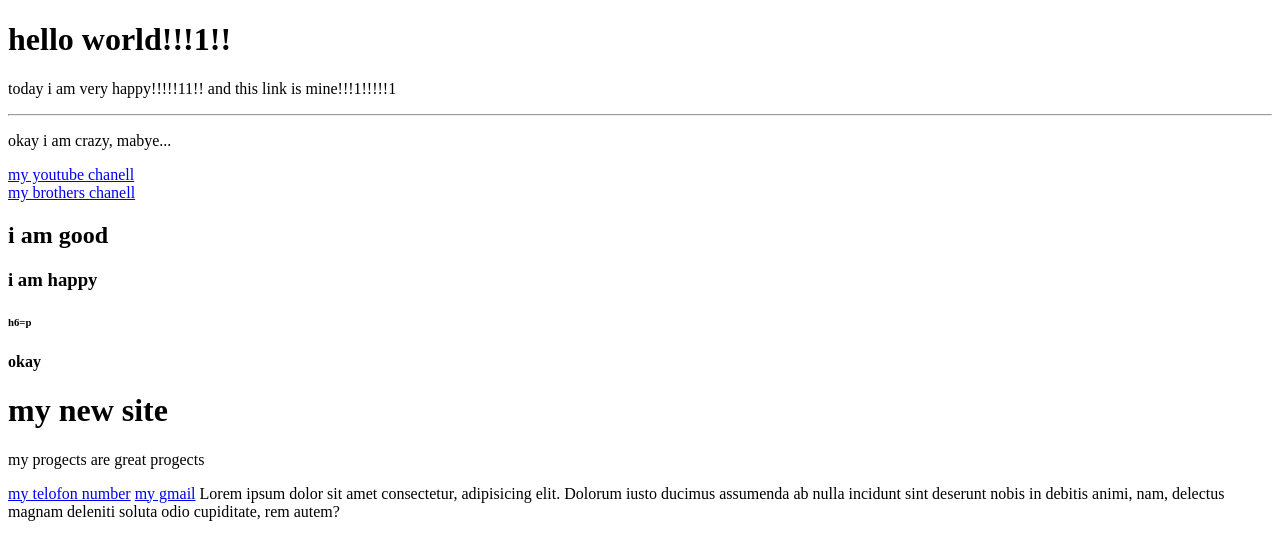
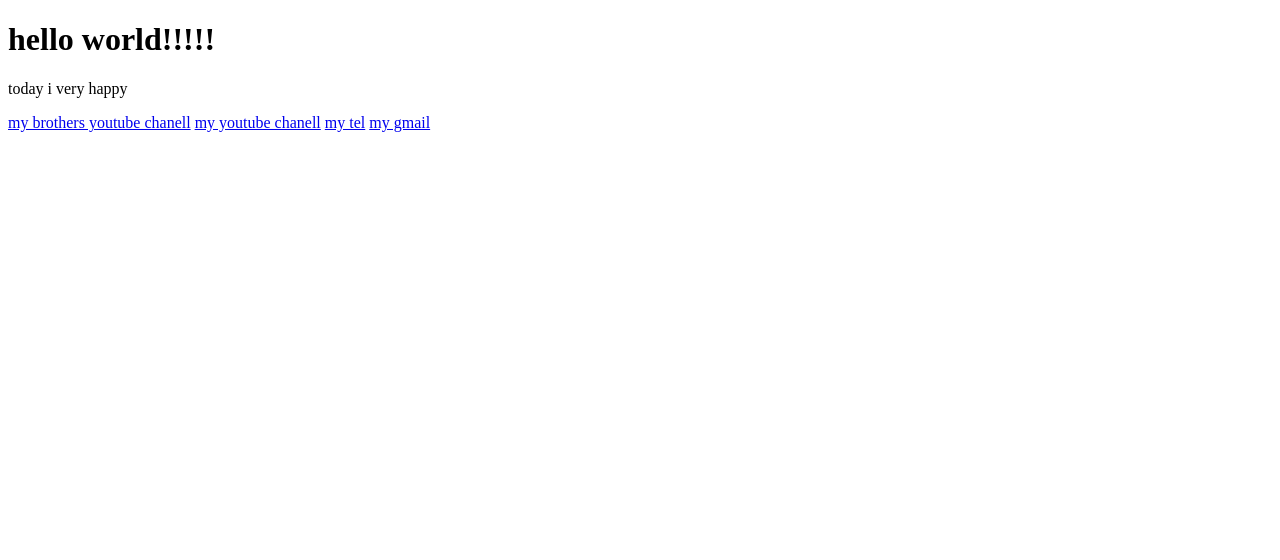
Before and after one commit to jahangir1488/simple_html_page, a plain HTML site: page index.html in a window 1280 px wide. Drawn offline with Linux system fonts and the light colour scheme.

Commit message:
i change it again

```diff
--- a/index.html
+++ b/index.html
@@ -7,38 +7,12 @@
 </head>
 <body>
 
-<H1>hello world!!!1!!</H1>
-
-<p>today i am very happy!!!!!11!! and this link is mine!!!1!!!!!1</p>
-<hr>
-<p>okay i am crazy, mabye...</p>
-
-<a href="https://youtu.be/z_93BfTTMzE">my youtube chanell</a>
-<br>
-<a href="https://youtube.com/@cavidangasimov?si=FLw7Q61jmSYwpHbz">my brothers chanell</a>
-
-<h2>i am good</h2>
-<h3> i am happy</h3>
-<h6>h6=p</h6>
-<h4>okay</h4>
-
-
-<h1>my new site </h1>
-
-
-
-<p>my progects are great progects</p>
-
-
-<a href="tel:00994513524927">my telofon number</a>
-<a href="mailto:qasimov.cahangir.001@gmail.com">my gmail</a>
-Lorem ipsum dolor sit amet consectetur, adipisicing elit. Dolorum iusto ducimus assumenda ab nulla incidunt sint deserunt nobis in debitis animi, nam, delectus magnam deleniti soluta odio cupiditate, rem autem?
-
-
-
-
-
-
+<H1>hello world!!!!!</H1>
+<p>today i very happy</p>
+<a href="https://youtube.com/@cavidangasimov?si=FLw7Q61jmSYwpHbz">my brothers youtube chanell</a>
+<a href="https://youtube.com/@1funk1?si=pylIsbTew3w6i2Zz">my youtube chanell</a>
+<a href="tel:00994513524927">my tel</a>
+<a href="mailto:qasimov.cahangir.001">my gmail</a>
 
 
 
```
